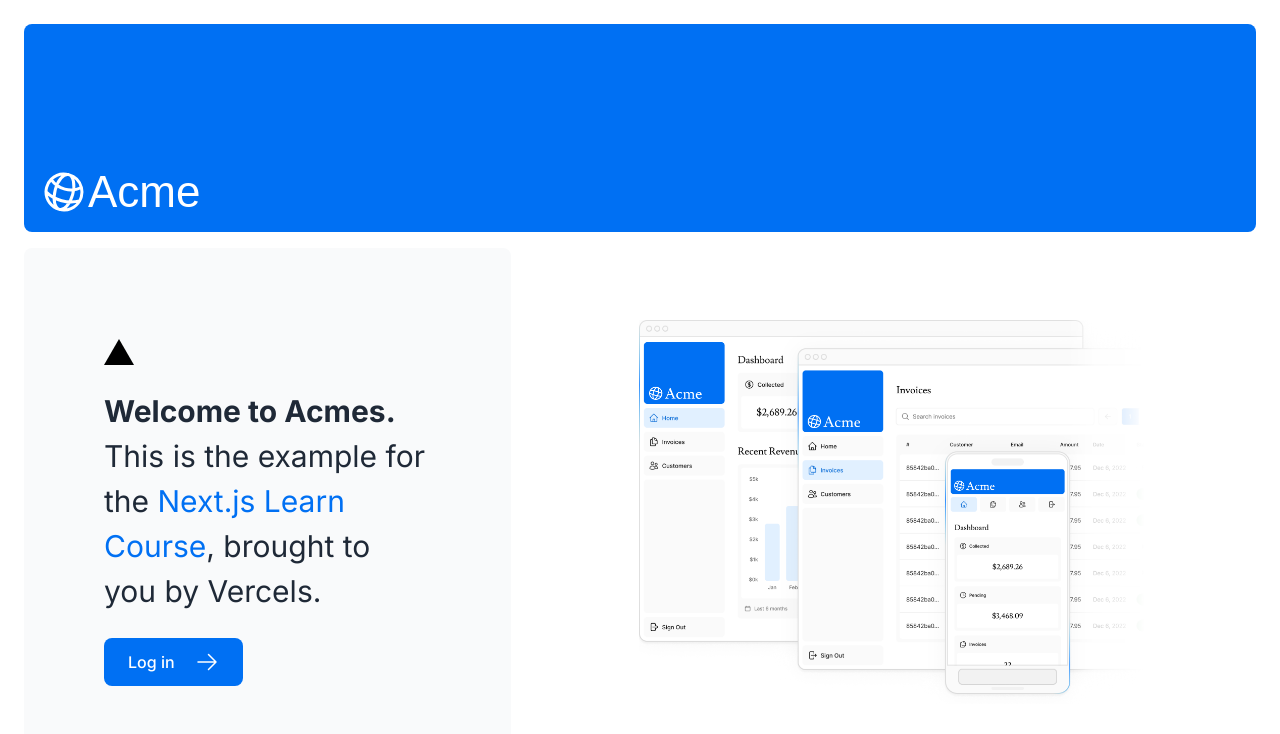
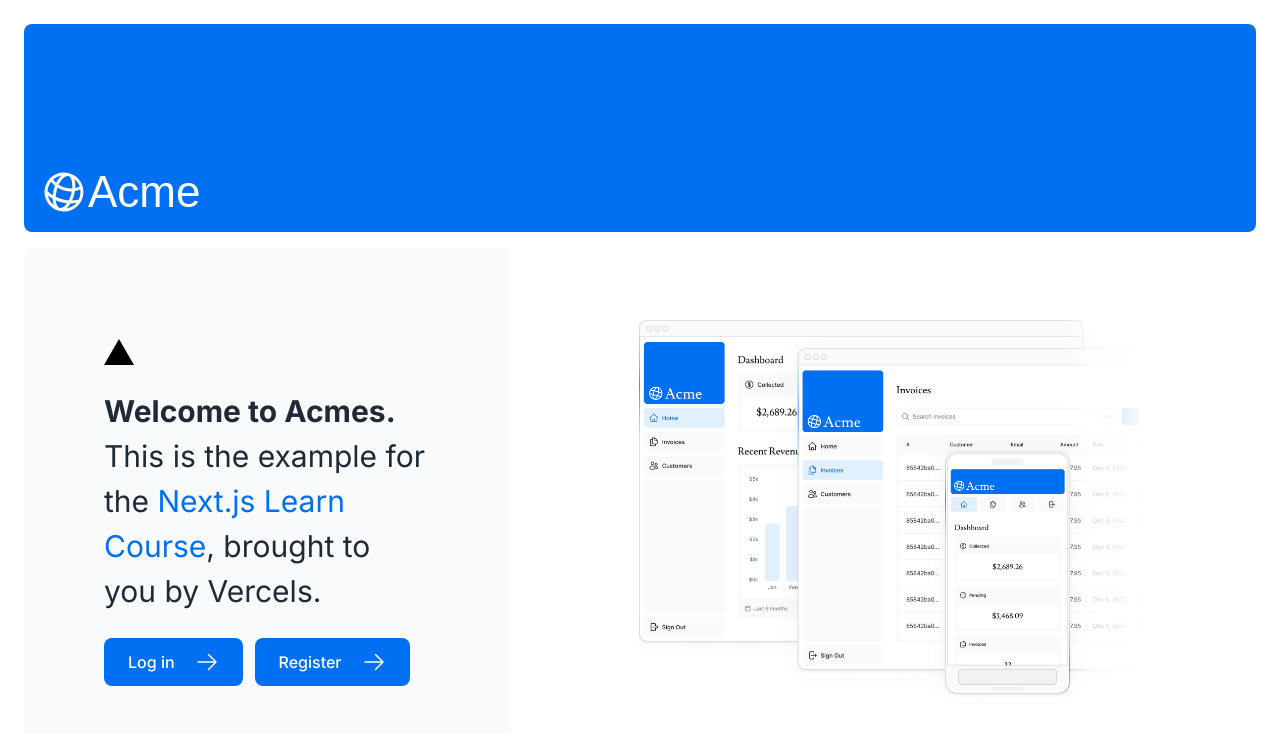
Before and after one commit to samueltexa/nextjs-web-template, a Next.js app: page / in a window 1280 px wide. Shown: the top 734 px of the page. Built offline with nearby package versions, Linux system fonts and the light colour scheme; a web font is replaced by a local one.

Commit message:
add page

```diff
--- a/app/page.tsx
+++ b/app/page.tsx
@@ -25,12 +25,22 @@
             </a>
             , brought to you by Vercels.
           </p>
+          <div className="flex items-center gap-3">
           <Link
             href="/login" onClick={(e)=>{e.preventDefault();router.push('/screens/login')}}
             className="flex items-center gap-5 self-start rounded-lg bg-blue-500 px-6 py-3 text-sm font-medium text-white transition-colors hover:bg-blue-400 md:text-base"
           >
             <span>Log in</span> <ArrowRightIcon className="w-5 md:w-6" />
           </Link>
+          <Link
+            href="/login" onClick={(e)=>{e.preventDefault();router.push('/screens/register')}}
+            className="flex items-center gap-5 self-start rounded-lg bg-blue-500 px-6 py-3 text-sm font-medium text-white transition-colors hover:bg-blue-400 md:text-base"
+          >
+            <span>Register</span> <ArrowRightIcon className="w-5 md:w-6" />
+          </Link>
+
+          </div>
+
         </div>
         <div className="flex items-center justify-center p-6 md:w-3/5 md:px-28 md:py-12">
           {/* Add Hero Images Here */}
```
